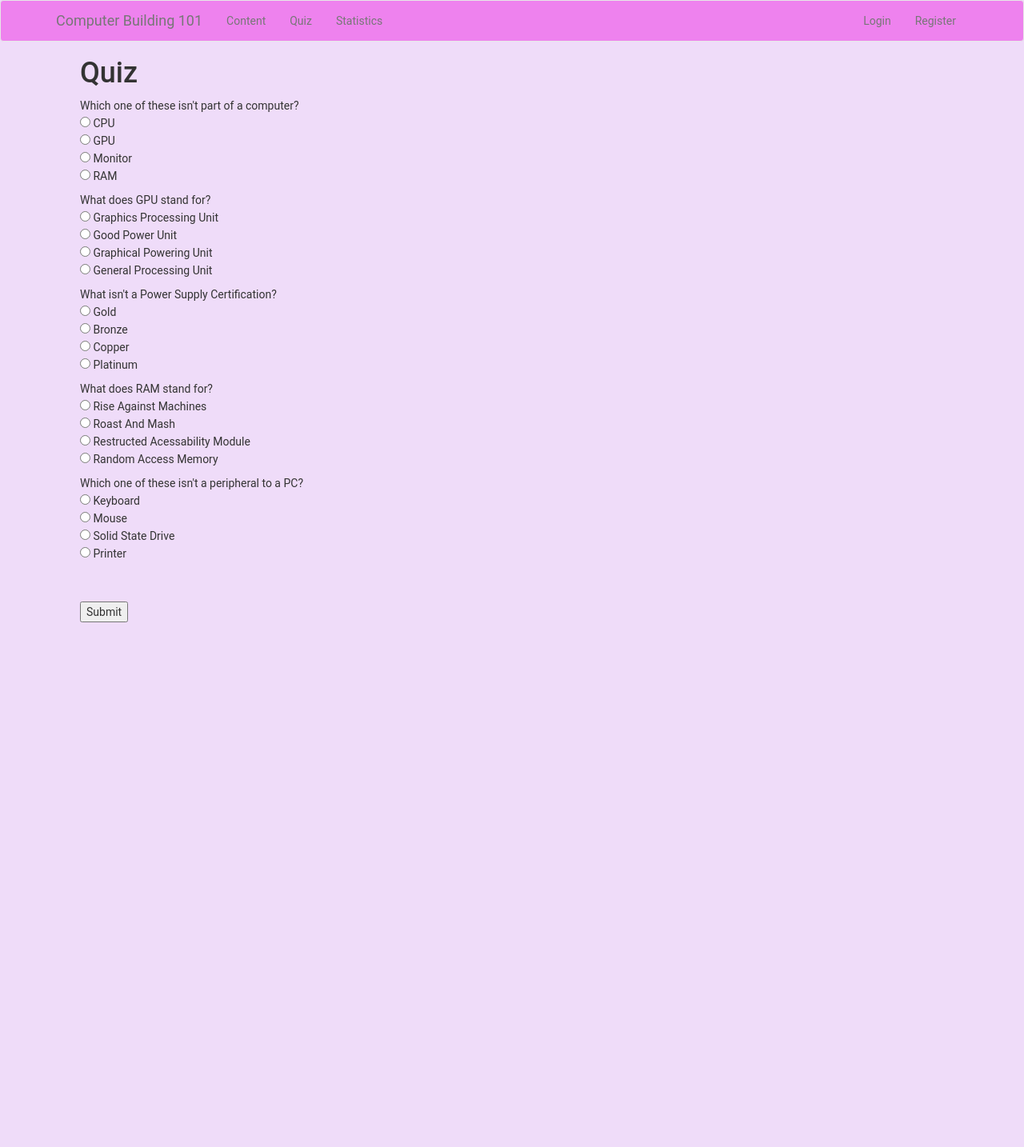
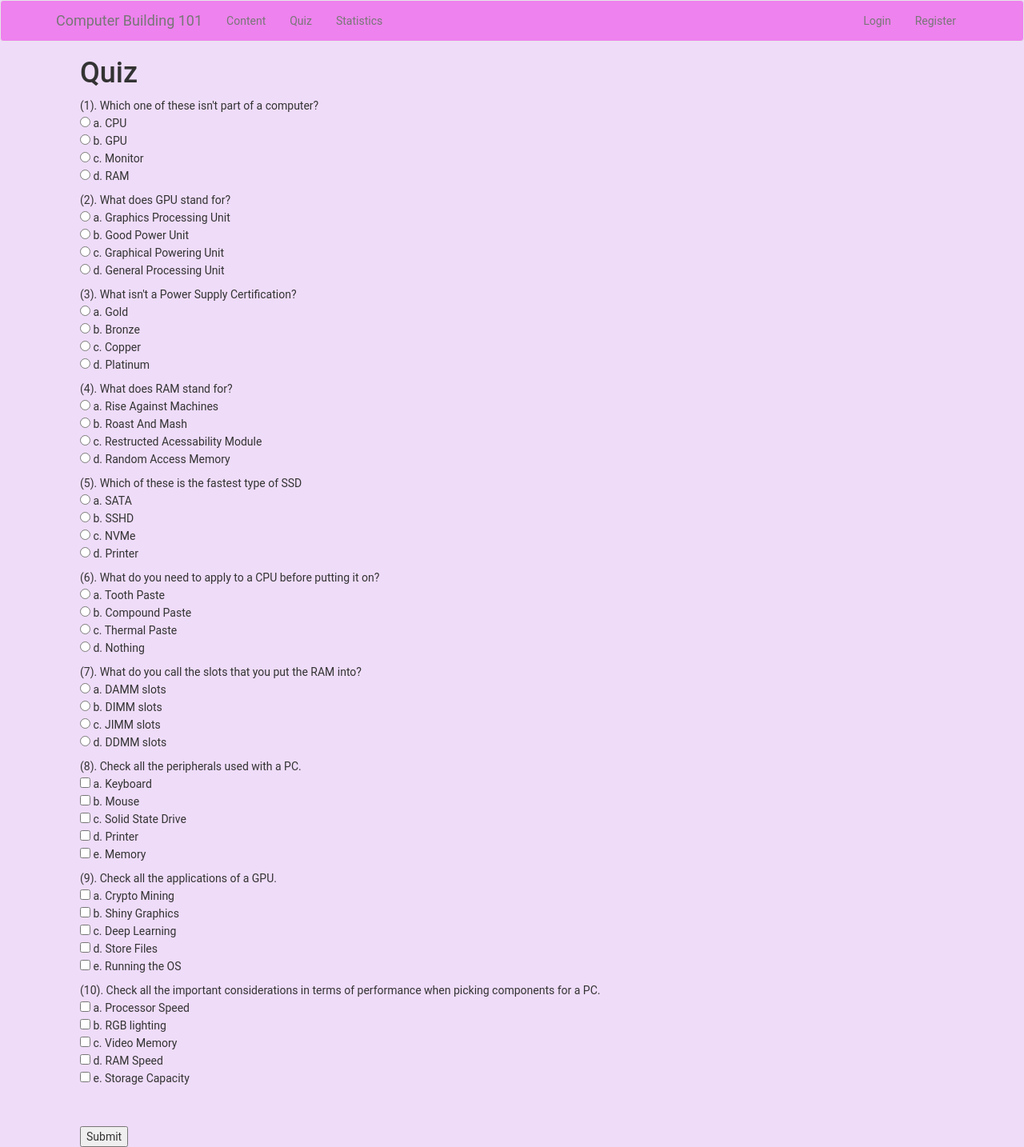
Before and after one commit to timpye/CITS3403-Website, a Flask app: page /quiz in a window 1280 px wide. Shown: the whole page at 80% size. Before the commit the page ends 778 px from the top, so only its background shows below. Run offline with Flask 2, Linux system fonts and the light colour scheme; some libraries are stand-ins or nearby versions.

Commit message:
completed base quiz w/ single and multiple choice

```diff
--- a/app/routes.py
+++ b/app/routes.py
@@ -62,18 +62,88 @@ class Question:
         elif self.correctop == 4:
             return self.op4
 
-q1 = Question(1, "Which one of these isn't part of a computer?", "CPU", "GPU", "Monitor", "RAM", 3)
-q2 = Question(2, "What does GPU stand for?", "Graphics Processing Unit", "Good Power Unit", "Graphical Powering Unit", "General Processing Unit", 1)
-q3 = Question(3, "What isn't a Power Supply Certification?", "Gold", "Bronze", "Copper", "Platinum", 3)
-q4 = Question(4, "What does RAM stand for?", "Rise Against Machines", "Roast And Mash", "Restructed Acessability Module", "Random Access Memory", 4)
-q5 = Question(5, "Which one of these isn't a peripheral to a PC?", "Keyboard", "Mouse", "Solid State Drive", "Printer", 3)
+q1 = Question(1, "(1). Which one of these isn't part of a computer?", "a. CPU", "b. GPU", "c. Monitor", "d. RAM", 3)
+q2 = Question(2, "(2). What does GPU stand for?", "a. Graphics Processing Unit", "b. Good Power Unit", "c. Graphical Powering Unit", "d. General Processing Unit", 1)
+q3 = Question(3, "(3). What isn't a Power Supply Certification?", "a. Gold", "b. Bronze", "c. Copper", "d. Platinum", 3)
+q4 = Question(4, "(4). What does RAM stand for?", "a. Rise Against Machines", "b. Roast And Mash", "c. Restructed Acessability Module", "d. Random Access Memory", 4)
+q5 = Question(5, "(5). Which of these is the fastest type of SSD", "a. SATA", "b. SSHD", "c. NVMe", "d. Printer", 3)
+q6 = Question(6, "(6). What do you need to apply to a CPU before putting it on?", "a. Tooth Paste", "b. Compound Paste", "c. Thermal Paste", "d. Nothing", 3)
+q7 = Question(7, "(7). What do you call the slots that you put the RAM into?", "a. DAMM slots", "b. DIMM slots", "c. JIMM slots", "d. DDMM slots", 2)
 
-q_list = [q1, q2, q3, q4, q5]
+q_list = [q1, q2, q3, q4, q5, q6, q7]
+
+
+class Question2:
+    q_id = -1
+    question= ""
+    op1= ""
+    op2= ""
+    op3= ""
+    op4= ""
+    op5= ""
+    correctop1 = -1
+    correctop2 = -1
+    correctop3 = -1
+
+    def __init__(self, q_id, question, op1, op2, op3, op4, op5, correctop1, correctop2, correctop3):
+        self.q_id = q_id
+        self.question = question
+        self.op1 = op1
+        self.op2 = op2
+        self.op3 = op3
+        self.op4 = op4
+        self.op5 = op5
+        self.correctop1 = correctop1
+        self.correctop2 = correctop2
+        self.correctop3 = correctop3
+
+    def get_correctop1(self):
+        if self.correctop1 == 1:
+            return self.op1
+        elif self.correctop1 == 2:
+            return self.op2
+        elif self.correctop1 == 3:
+            return self.op3
+        elif self.correctop1 == 4:
+            return self.op4
+        elif self.correctop1 == 5:
+            return self.op5
+
+    def get_correctop2(self):
+        if self.correctop2 == 1:
+            return self.op1
+        elif self.correctop2 == 2:
+            return self.op2
+        elif self.correctop2 == 3:
+            return self.op3
+        elif self.correctop2 == 4:
+            return self.op4
+        elif self.correctop2 == 5:
+            return self.op5
+
+    def get_correctop3(self):
+        if self.correctop3 == 1:
+            return self.op1
+        elif self.correctop3 == 2:
+            return self.op2
+        elif self.correctop3 == 3:
+            return self.op3
+        elif self.correctop3 == 4:
+            return self.op4
+        elif self.correctop3 == 5:
+            return self.op5
+
+q8 = Question2(8, "(8). Check all the peripherals used with a PC.", "a. Keyboard", "b. Mouse", "c. Solid State Drive", "d. Printer", "e. Memory", 1, 2, 4)
+q9 = Question2(9, "(9). Check all the applications of a GPU.", "a. Crypto Mining", "b. Shiny Graphics", "c. Deep Learning", "d. Store Files", "e. Running the OS", 1, 2, 3)
+q10 = Question2(10, "(10). Check all the important considerations in terms of performance when picking components for a PC.", "a. Processor Speed", "b. RGB lighting", "c. Video Memory", "d. RAM Speed", "e. Storage Capacity", 1, 3, 4)
+
+q2_list = [q8, q9, q10]
+
 
 @login_required
 @app.route('/quiz')
 def quiz():
-    return render_template('quiz.html', title = 'Quiz', q_list = q_list)
+    return render_template('quiz.html', title = 'Quiz', q_list = q_list, q2_list = q2_list)
 
 @login_required
 @app.route("/submission", methods=['POST', 'GET'])
@@ -85,6 +155,19 @@ def submit():
         correctop = question.get_correctop()
         if selected_option == correctop:
             score = score + 1
+
+    for question in q2_list:
+        qid = str(question.q_id)
+        selected_option = request.form[qid]
+        correctop1 = question.get_correctop1()
+        correctop2 = question.get_correctop2()
+        correctop3 = question.get_correctop3()
+        if selected_option == correctop1:
+            score = score + 1
+        elif selected_option == correctop2:
+            score = score + 2
+        elif selected_option == correctop3:
+            score = score + 3
 
     message = ""
     if score < 3:
--- a/app/static/css/stylesheet.css
+++ b/app/static/css/stylesheet.css
@@ -33,8 +33,11 @@ body {
 }
 
 .sub {
+    padding: 80px;
     width: 800px;
     margin: auto;
+    font-size: large;
+    height: 800px;
 }
 
 .ind {
--- a/app/templates/quiz.html
+++ b/app/templates/quiz.html
@@ -1,6 +1,7 @@
 {% extends "base.html" %}
 
 {% block content %}
+    <script src="https://ajax.googleapis.com/ajax/libs/jquery/3.2.1/jquery.min.js"></script>
     <div class="quiz">
         <h1>Quiz</h1>
         <form action="/submission", method="post" class="quiz">
@@ -12,9 +13,20 @@
                 <input type="radio" name={{question.q_id}} value="{{question.op2}}"required> {{question.op2}}<br>
                 <input type="radio" name={{question.q_id}} value="{{question.op3}}"required> {{question.op3}}<br>
                 <input type="radio" name={{question.q_id}} value="{{question.op4}}"required> {{question.op4}}<br>
-            </p>
+        </p>
+        {% endfor %}
 
+            {% for question in q2_list %}
+            <p>
+                {{question.question}} <br>
+                <input type="checkbox" name={{question.q_id}} value="{{question.op1}}"> {{question.op1}}<br>
+                <input type="checkbox" name={{question.q_id}} value="{{question.op2}}"> {{question.op2}}<br>
+                <input type="checkbox" name={{question.q_id}} value="{{question.op3}}"> {{question.op3}}<br>
+                <input type="checkbox" name={{question.q_id}} value="{{question.op4}}"> {{question.op4}}<br>
+                <input type="checkbox" name={{question.q_id}} value="{{question.op5}}"> {{question.op5}}<br>
+        </p>
         {% endfor %}
+
         <br><br>
         <input type="submit" name="submitform" value="Submit">
     </form>
```
Also changed, not shown: app/templates/submission.html (+12 -0 lines).
